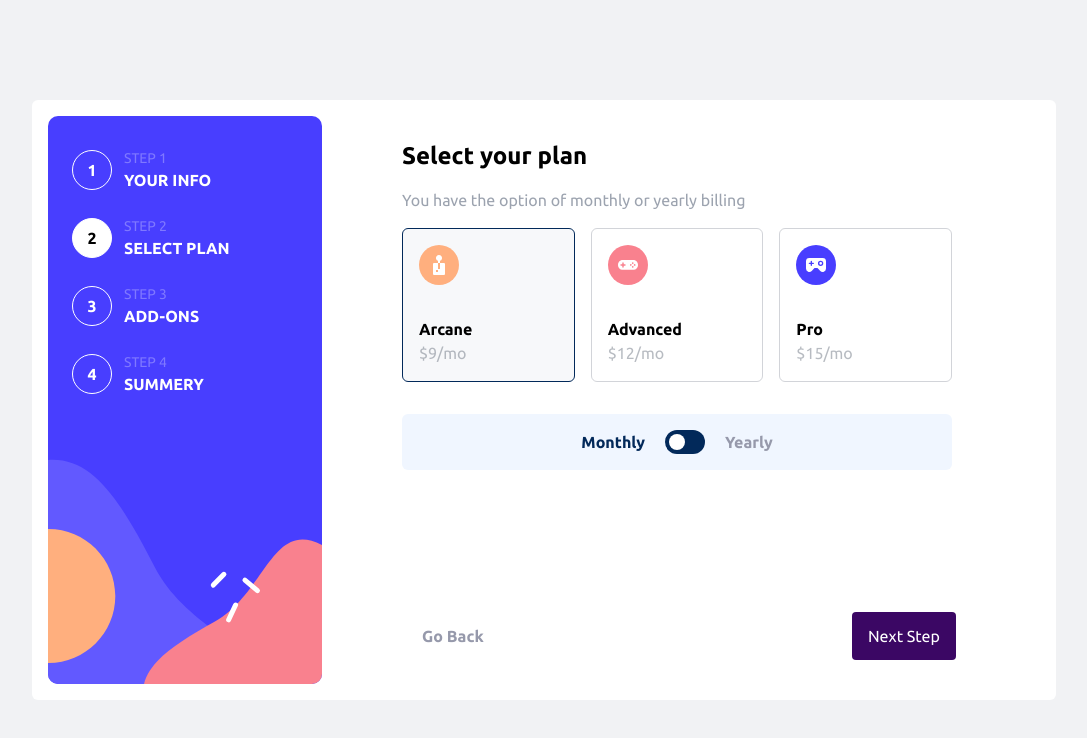
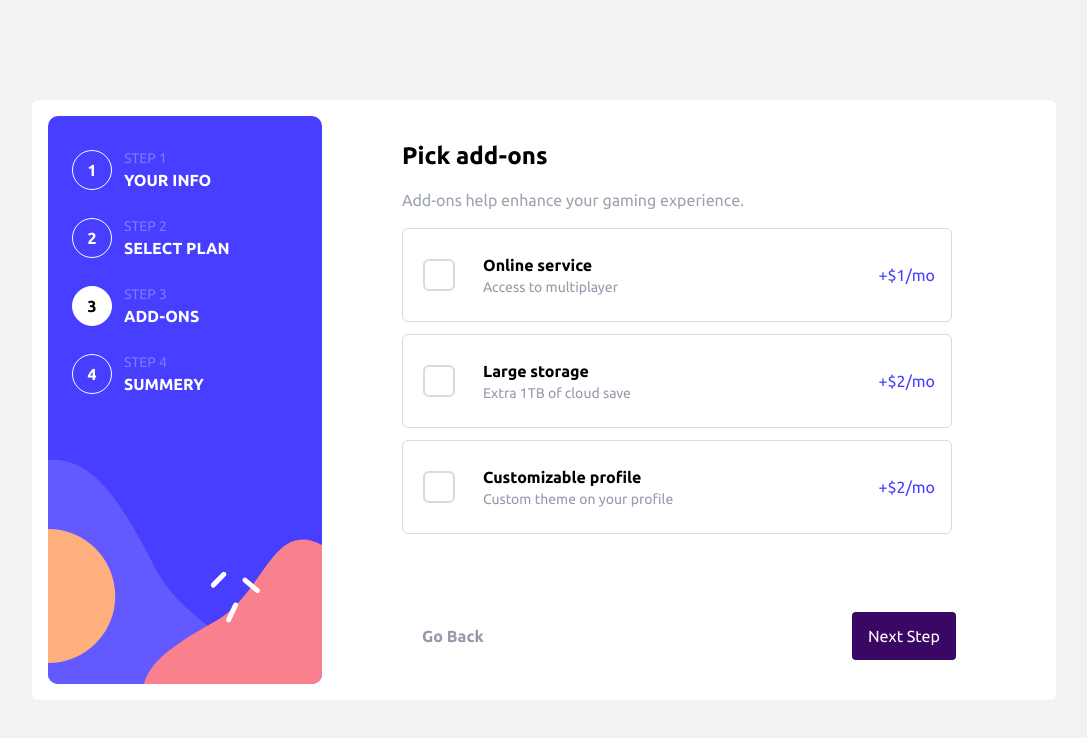
Before and after one commit to GrzegorzBanaszak/multi-step-form, a React (Vite) app: page / in a window 1280 px wide. Shown: the top 738 px of the page, without its empty margins (96-1183 px from the left). Built offline with nearby package versions, Linux system fonts and the light colour scheme.

Commit message:
Addons card toggle and complate all styles for card

```diff
--- a/src/components/AddCard.tsx
+++ b/src/components/AddCard.tsx
@@ -1,26 +1,50 @@
 import { FunctionComponent } from "react";
 import IconCheckmark from "../icons/IconCheckmark";
+import { cn } from "@/lib/utilis";
+import { Addon } from "@/types/Addon";
+import { useAppDispatch, useAppSelector } from "@/hooks";
+import { toggleAddon } from "@/features/formSlice";
+import { PlanType } from "@/types/PlanType";
 
-export interface AddCardProps {
-  title: string;
-  description: string;
-  price: number;
-}
+const AddCard: FunctionComponent<Addon> = ({ title, description, price }) => {
+  const dispatch = useAppDispatch();
+  const { addons, plan } = useAppSelector((state) => state.form);
 
-const AddCard: FunctionComponent<AddCardProps> = ({
-  title,
-  description,
-  price,
-}) => {
+  const isSelect = (): boolean => {
+    const ad = addons.find((ad) => ad.title === title);
+    if (ad !== undefined) {
+      return true;
+    } else {
+      return false;
+    }
+  };
+
   return (
     <label htmlFor={title} className="hover:cursor-pointer">
-      <div className="flex border-[1px] rounded-md p-4 border-lightGray items-center lg:py-6">
+      <div
+        className={cn(
+          "flex border-[1px] rounded-md p-4 border-lightGray items-center lg:py-6",
+          {
+            "bg-lightGray/30 border-marineBlue": isSelect(),
+          }
+        )}
+      >
         <div className="p-1">
           <div className="flex items-center mr-4">
             <input
               type="checkbox"
               className="opacity-0 absolute h-8 w-8"
               id={title}
+              checked={isSelect()}
+              onChange={() =>
+                dispatch(
+                  toggleAddon({
+                    title,
+                    description,
+                    price: plan.type === PlanType.MONTHLY ? price : price * 10,
+                  })
+                )
+              }
             />
             <div className="bg-white border-2 rounded-md border-lightGray w-8 h-8 flex flex-shrink-0 justify-center items-center mr-2 focus-within:border-blue-500">
               <IconCheckmark />
@@ -31,7 +55,10 @@ const AddCard: FunctionComponent<AddCardProps> = ({
           <div className="font-bold">{title}</div>
           <p className="text-sm text-coolGray">{description}</p>
         </div>
-        <div className="ml-auto text-purplishBlue">+${price}/mo</div>
+        <div className="ml-auto text-purplishBlue">
+          +${plan.type === PlanType.MONTHLY ? price : price * 10}/
+          {plan.type === PlanType.MONTHLY ? "mo" : "yer"}
+        </div>
       </div>
     </label>
   );
--- a/src/components/AdditionalCard.tsx
+++ b/src/components/AdditionalCard.tsx
@@ -2,7 +2,7 @@ import React from "react";
 
 export type AddationalCardProps = {
   serviceName: string;
-  price: string;
+  price: number;
 };
 
 const AdditionalCard: React.FC<AddationalCardProps> = ({
--- a/src/features/formSlice.ts
+++ b/src/features/formSlice.ts
@@ -1,11 +1,12 @@
 import { FormState } from "@/interfaces/FormState";
 import { UserSchema } from "@/lib/utilis";
+import { Addon } from "@/types/Addon";
 import { PlanType } from "@/types/PlanType";
 import { UserPayload } from "@/types/UserPayload";
 import { PayloadAction, createSlice } from "@reduxjs/toolkit";
 
 const initialState: FormState = {
-  currentStep: 2,
+  currentStep: 3,
   userData: {
     username: "",
     email: "",
@@ -21,6 +22,7 @@ const initialState: FormState = {
     price: 9,
     type: PlanType.MONTHLY,
   },
+  addons: [],
 };
 
 export const formSlice = createSlice({
@@ -88,9 +90,26 @@ export const formSlice = createSlice({
       if (state.plan.type === PlanType.MONTHLY) {
         state.plan.type = PlanType.YEARLY;
         state.plan.price = state.plan.price * 10;
+        state.addons.forEach((ad) => {
+          ad.price = ad.price * 10;
+        });
       } else {
         state.plan.type = PlanType.MONTHLY;
         state.plan.price = state.plan.price / 10;
+        state.addons.forEach((ad) => {
+          ad.price = ad.price / 10;
+        });
+      }
+    },
+    toggleAddon: (state, action: PayloadAction<Addon>) => {
+      const ad = state.addons.find((a) => a.title === action.payload.title);
+
+      if (!ad) {
+        state.addons.push(action.payload);
+      } else {
+        state.addons = state.addons.filter(
+          (a) => a.title !== action.payload.title
+        );
       }
     },
   },
@@ -102,6 +121,7 @@ export const {
   userDataChange,
   selectPlan,
   switchPlanType,
+  toggleAddon,
 } = formSlice.actions;
 
 export default formSlice.reducer;
--- a/src/interfaces/FormState.ts
+++ b/src/interfaces/FormState.ts
@@ -1,4 +1,5 @@
 import { User, UserDataError } from "@/lib/utilis";
+import { Addon } from "@/types/Addon";
 import { Plan } from "@/types/Plan";
 
 export interface FormState {
@@ -6,4 +7,5 @@ export interface FormState {
   userData: User;
   userDataValid: UserDataError;
   plan: Plan;
+  addons: Array<Addon>;
 }
--- a/src/lib/data.tsx
+++ b/src/lib/data.tsx
@@ -1,8 +1,8 @@
-import { AddCardProps } from "@/components/AddCard";
 import IconAdvanced from "../icons/IconAdvanced";
 import IconArcade from "../icons/IconArcade";
 import IconPro from "../icons/IconPro";
 import { PlanCardPros } from "@/components/PlanCard";
+import { Addon } from "@/types/Addon";
 
 export const plans: Array<PlanCardPros> = [
   {
@@ -22,7 +22,7 @@ export const plans: Array<PlanCardPros> = [
   },
 ];
 
-export const addons: Array<AddCardProps> = [
+export const addons: Array<Addon> = [
   {
     title: "Online service",
     description: "Access to multiplayer",
--- /dev/null
+++ b/src/types/Addon.ts
@@ -0,0 +1,5 @@
+export type Addon = {
+  title: string;
+  description: string;
+  price: number;
+};
```
